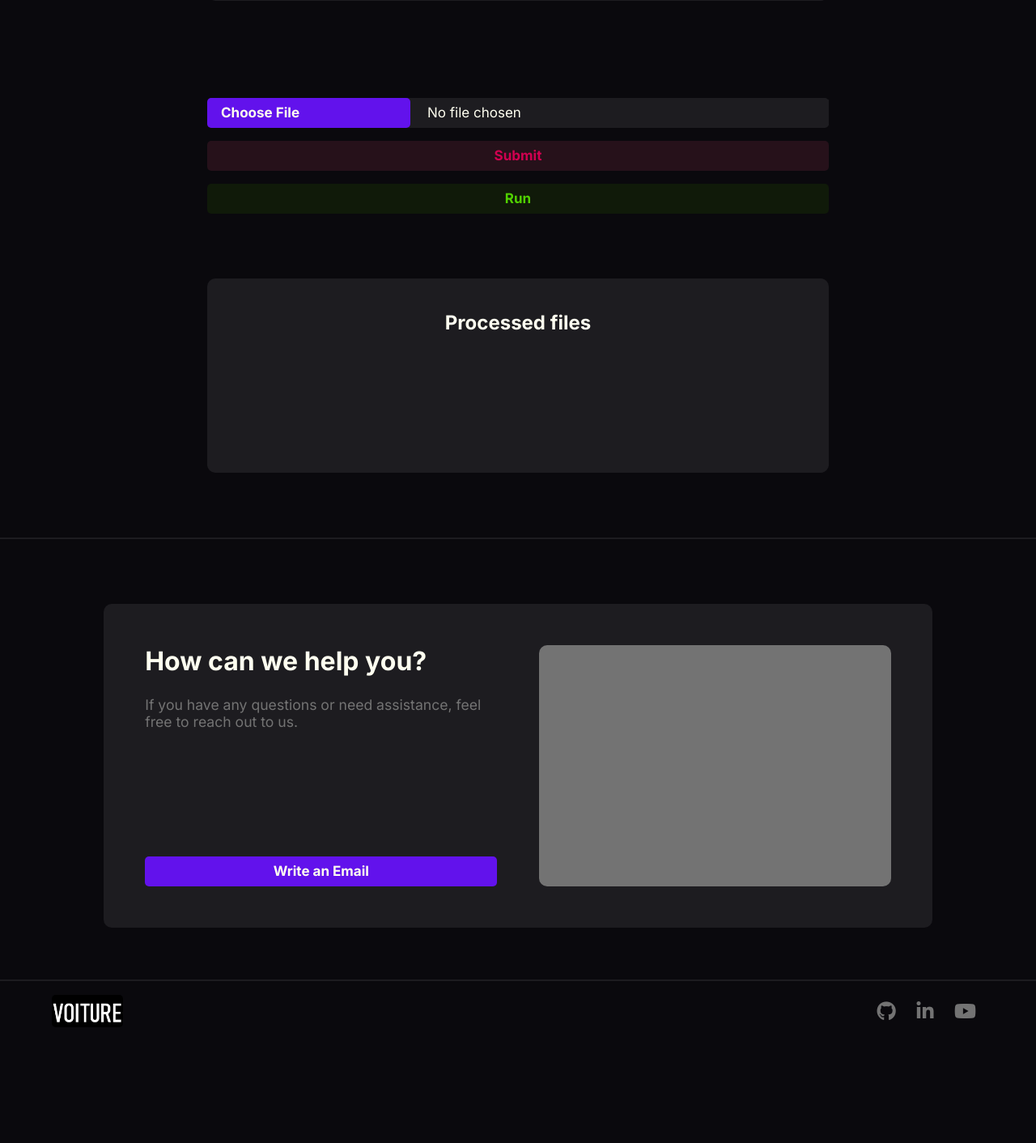
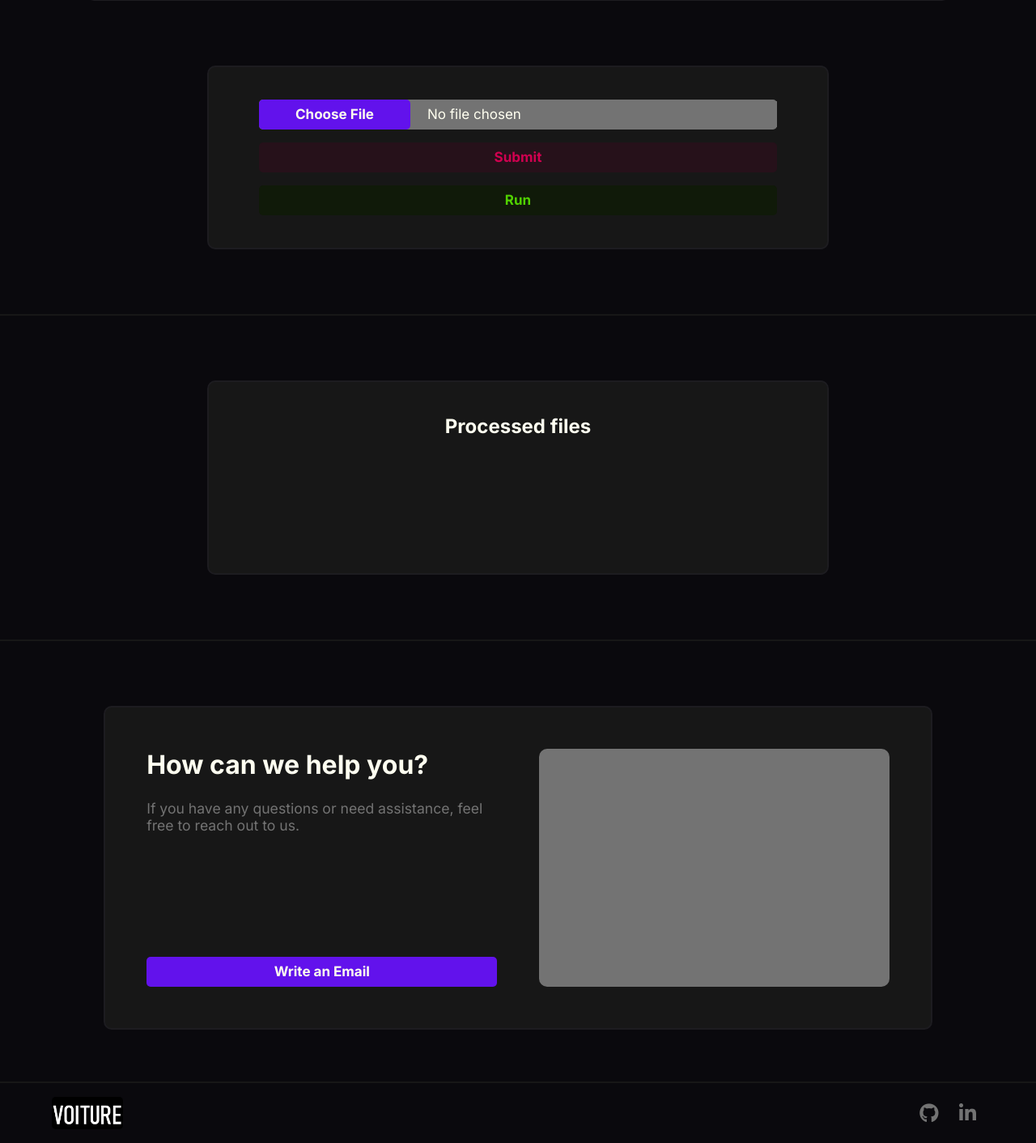
Before and after one commit to provodokkk/Django-Number-Plate-Recognition, a Django app: page / in a window 1280 px wide. Shown: the part 1711-3123 px from the top of the page at 81% size. Before the commit the page ends 2980 px from the top, so only its background shows below. Run offline with Django 4.2, Linux system fonts and the light colour scheme; data that the repository does not hold is empty; parts of the project's set-up code (start-up, migrations or seed data) failed here and were passed over.

Commit message:
minor design changes

```diff
--- a/app/main/templates/main/index.html
+++ b/app/main/templates/main/index.html
@@ -47,12 +47,13 @@
 
     <section id="example-section" class="center">
         <div class="example-card">
-            <div class="column example-img"></div>
-            <div class="column arrow-img"></div>
-            <div class="column example-img"></div>
+            <img src="{% static 'images/initial_example.png' %}" class="column example-img">
+            <img src="{% static 'images/arrow.png' %}" class="column arrow-img">
+            <img src="{% static 'images/processed_example.png' %}" class="column example-img">
         </div>
     </section>
 
+    <div class="main-section">
         <form action="{% url 'index' %}" method="POST" enctype="multipart/form-data">
             {% csrf_token %}
             <div class="upload-container">
@@ -70,6 +71,9 @@
                 <button type="submit" class="btn run-btn">Run</button>
             </form>
         </section>
+    </div>
+
+    <div class="dividing-line"></div>
 
     <section class="center">
         <div class="files-list-container">
--- a/app/static/css/base.css
+++ b/app/static/css/base.css
@@ -10,7 +10,8 @@ html {
 
     --ivory-color: #fffff0;
     --grey-color: #737373;
-    --dark-grey-color: #1d1c20;
+    --dark-grey-color: #171717;
+    --dark-grey-color-2: #1d1c20;
     --black-color: #0a090d;
 
     --light-pink-color: #d00150;
--- a/app/static/css/index.css
+++ b/app/static/css/index.css
@@ -47,13 +47,14 @@
 }
 
 .grid-item {
-    background-color: #171717;
+    background-color: var(--dark-grey-color);
     border-radius: 10px;
     display: flex;
     flex-direction: column;
     justify-content: flex-end;
     padding: 2vw;
     height: 40vh;
+    border: 2px solid var(--dark-grey-color-2);
     box-shadow: 0 4px 8px rgba(0, 0, 0, 0.2);
     transition: transform 0.2s;
 }
@@ -98,50 +99,62 @@
 
 /*============ example ============*/
 .example-card {
-    width: 60vw;
+    min-width: 60vw;
     min-height: 50vh;
     display: flex;
     align-items: center;
     margin: 10vh 0;
     border-radius: 10px;
     color: var(--ivory-color);
+    border: 2px solid var(--dark-grey-color-2);
     background-color: var(--dark-grey-color);
 }
 
 .example-card .example-img {
     flex: 1; /* Allow this element to grow and take up remaining space */
     margin: 5vh;
-    height: 40vh;
+    max-height: 40vh;
     border-radius: 10px;
-    background-color: var(--grey-color);
 }
 
 .example-card .arrow-img {
     height: 5vh;
-    flex: 0 0 10%; /* Fixed width of 10% of the card's width */
-    border-radius: 10px;
-    background-color: var(--grey-color);
+    flex: 0 10;
+    padding: 0 2vw;
 }
 /*============ example ============*/
 
 
 /*============ upload form ============*/
+.main-section {
+    width: 60vw;
+    margin: 0 auto;
+    padding: 5vh 0;
+    border-radius: 10px;
+    border: 2px solid var(--dark-grey-color-2);
+    background-color: var(--dark-grey-color);
+}
+
+form, .main-section section {
+    background: none;
+}
+
 #file-name {
-    min-width: 40vw;
+    min-width: 35vw;
     color: var(--ivory-color);
     padding: 6px 16px;
     margin-left: 5px;
     font-size: 17px;
-    background-color: var(--dark-grey-color);
+    background-color: var(--grey-color);
 }
 
 .upload-container {
     display: flex;
     align-items: center;
-    width: 60vw;
-    margin: 5vh auto 0;
+    width: 50vw;
+    margin: 0 auto;
     border-radius: 5px;
-    background-color: var(--dark-grey-color);
+    background-color: var(--grey-color);
 }
 /*============ upload form ============*/
 
@@ -150,6 +163,7 @@
 .btn {
     display: block;
     align-items: center;
+    text-align: center;
     width: 60vw;
     border-radius: 5px;
     background-color: var(--violet-color);
@@ -162,19 +176,21 @@
 }
 
 .submit-btn {
+    width: 50vw;
     margin: 2vh auto 0;
     background-color: var(--dark-pink-color);
     color: var(--light-pink-color);
 }
 
 .run-btn {
+    width: 50vw;
     margin: 2vh auto 0;
     background-color: var(--dark-green-color);
     color: var(--light-green-color);
 }
 
 .file-btn {
-    width: 30vw;
+    width: 15vw;
 }
 
 .btn:hover {
@@ -208,6 +224,7 @@
     padding: 5vh 0;
     margin-top: 10vh;
     border-radius: 10px;
+    border: 2px solid var(--dark-grey-color-2);
     background-color: var(--dark-grey-color);
 }
 
@@ -239,6 +256,7 @@
     margin-top: 10vh;
     border-radius: 10px;
     color: var(--ivory-color);
+    border: 2px solid var(--dark-grey-color-2);
     background-color: var(--dark-grey-color);
 }
 
--- a/app/templates/base.html
+++ b/app/templates/base.html
@@ -44,7 +44,6 @@
     <div class="social-icons">
         <a href="https://github.com/provodokkk"><i class="fab fa-github"></i></a>
         <a href="https://www.linkedin.com/in/danylo-provodov"><i class="fab fa-linkedin-in"></i></a>
-        <a href="https://www.youtube.com"><i class="fab fa-youtube"></i></a>
     </div>
 </footer>
 
```
Also changed, not shown: app/main/templates/main/results.html (+5 -5 lines), app/static/css/results.css (+18 -3 lines). Lines whose indentation alone changed are shown as unchanged.
